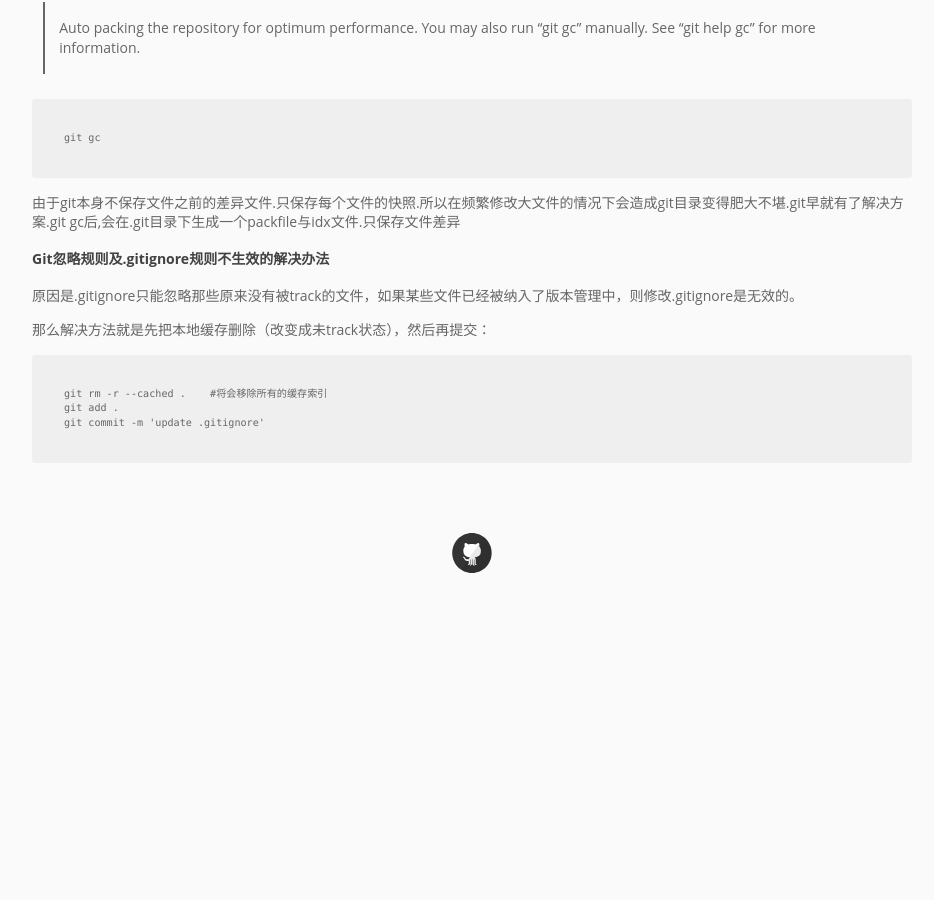
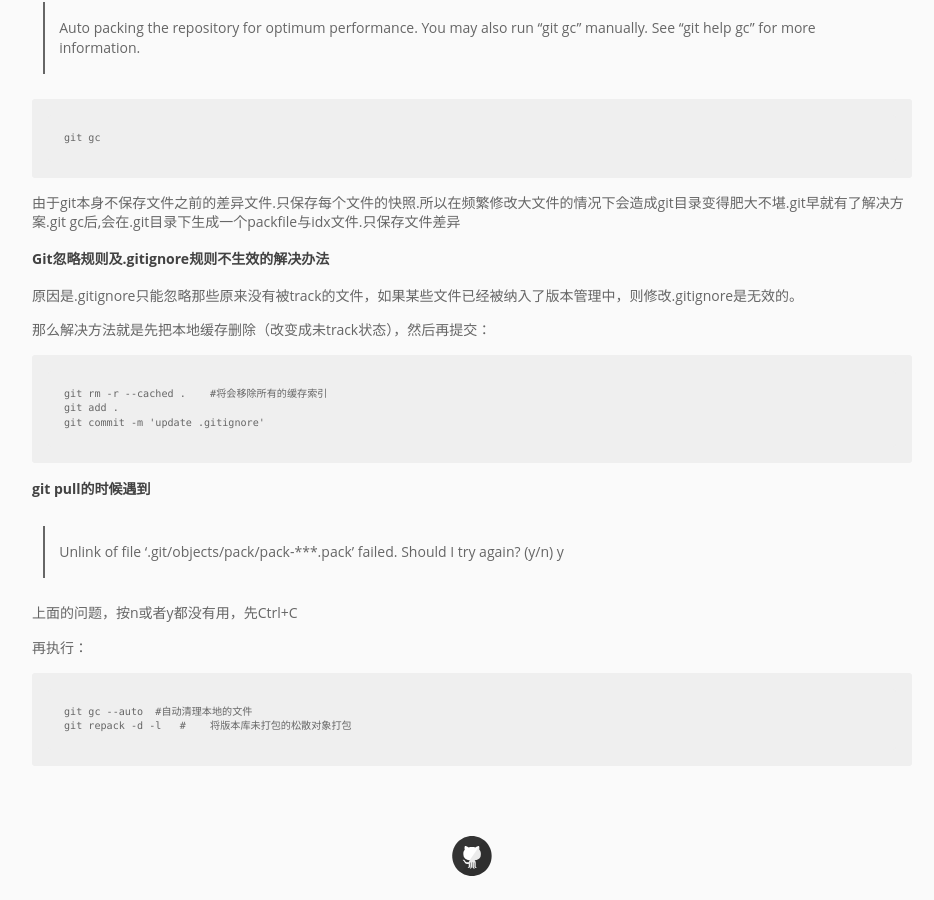
Before and after one commit to pingmalu/pingmalu.github.io, a Jekyll site: the page built from _posts/2015-12-10-Git日常笔记.md, in a window 1280 px wide and 900 px high, scrolled down 5453 px. Shown: the whole window, without its empty margins (168-1102 px from the left). Built offline with Jekyll 4.4.1, drawn with Linux system fonts in a browser that asks for light colours; before the commit the page ends 6050 px from its top, so only the background shows below that.

Commit message:
git repack

```diff
--- a/_posts/2015-12-10-Git日常笔记.md
+++ b/_posts/2015-12-10-Git日常笔记.md
@@ -203,3 +203,16 @@
 	git rm -r --cached .    #将会移除所有的缓存索引
 	git add .
 	git commit -m 'update .gitignore'
+
+
+### git pull的时候遇到
+
+
+> Unlink of file '.git/objects/pack/pack-***.pack' failed. Should I try again? (y/n) y
+
+上面的问题，按n或者y都没有用，先Ctrl+C
+
+再执行：
+
+	git gc --auto  #自动清理本地的文件
+    git repack -d -l   #	将版本库未打包的松散对象打包
```
